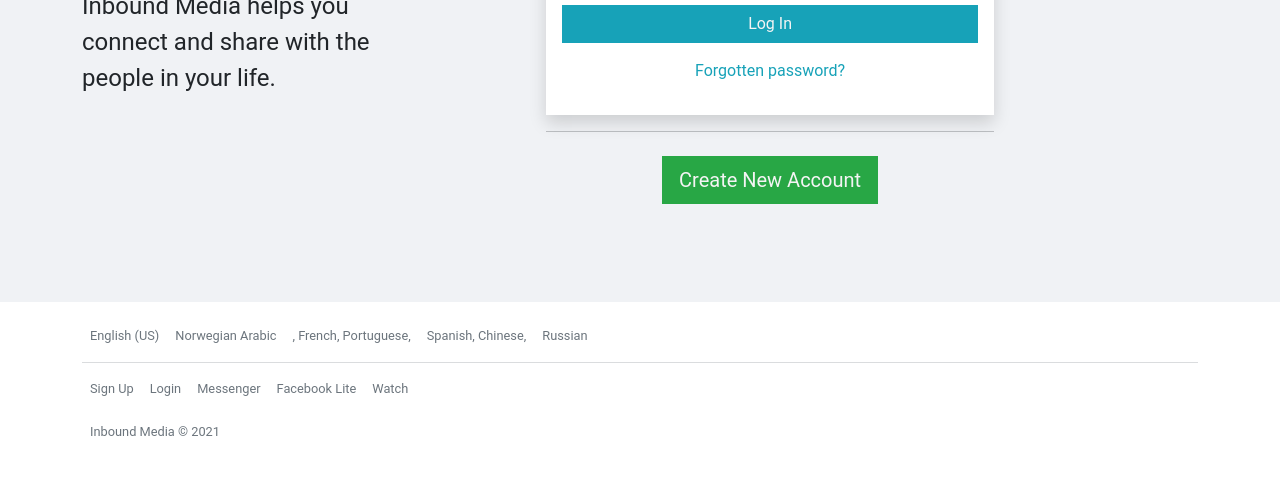
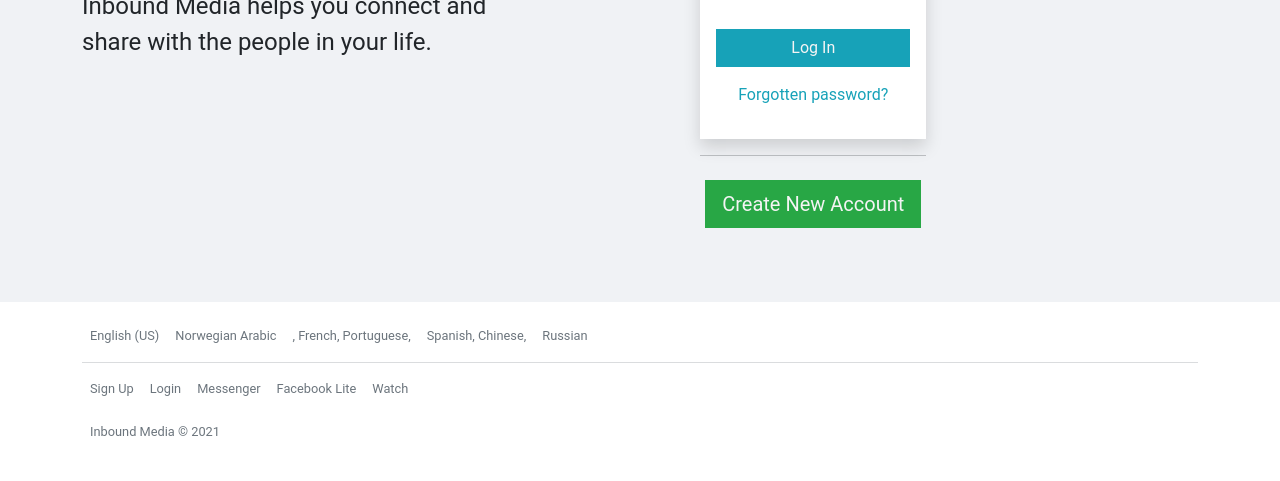
Before and after one commit to Ousman37/css-frameworks_CA, a website: page index.html in a window 1280 px wide. Shown: the part 319-800 px from the top of the page. Drawn offline with nearby package versions, Linux system fonts and the light colour scheme.

Commit message:
Update index.html
I got it.  and change has made

Co-authored-by: Oliver Dipple <Fermain@users.noreply.github.com>

```diff
--- a/index.html
+++ b/index.html
@@ -23,7 +23,7 @@
 
     </div>
     <!-- !form card -->
-    <div style="max-width: 28rem; width: 100%">
+    <div class="my-custom-class">
       <!-- !login form -->
       <!-- !first was form tag -->
       <div class="bg-white shadow rounded p-3 input-group-lg">
```
